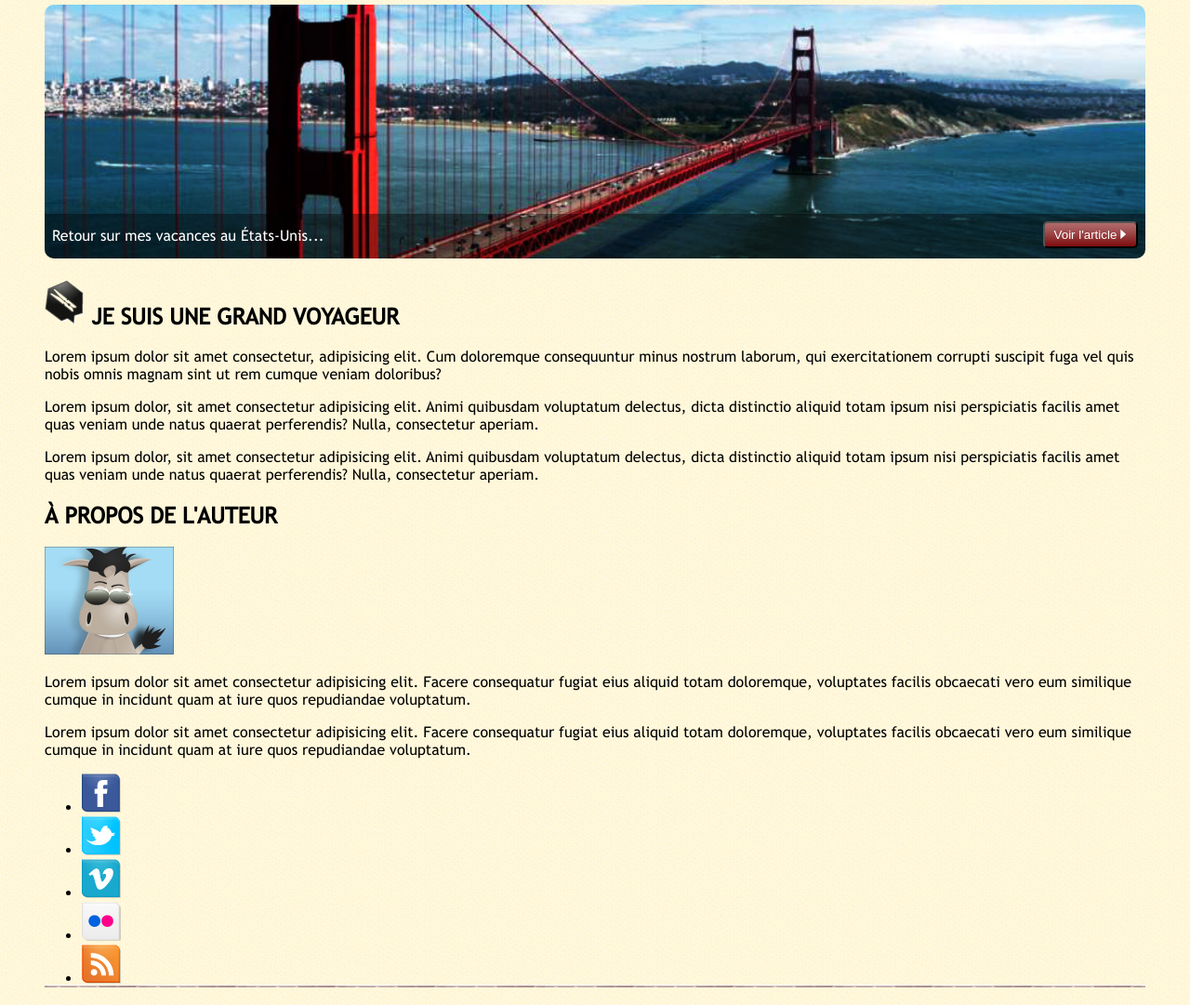
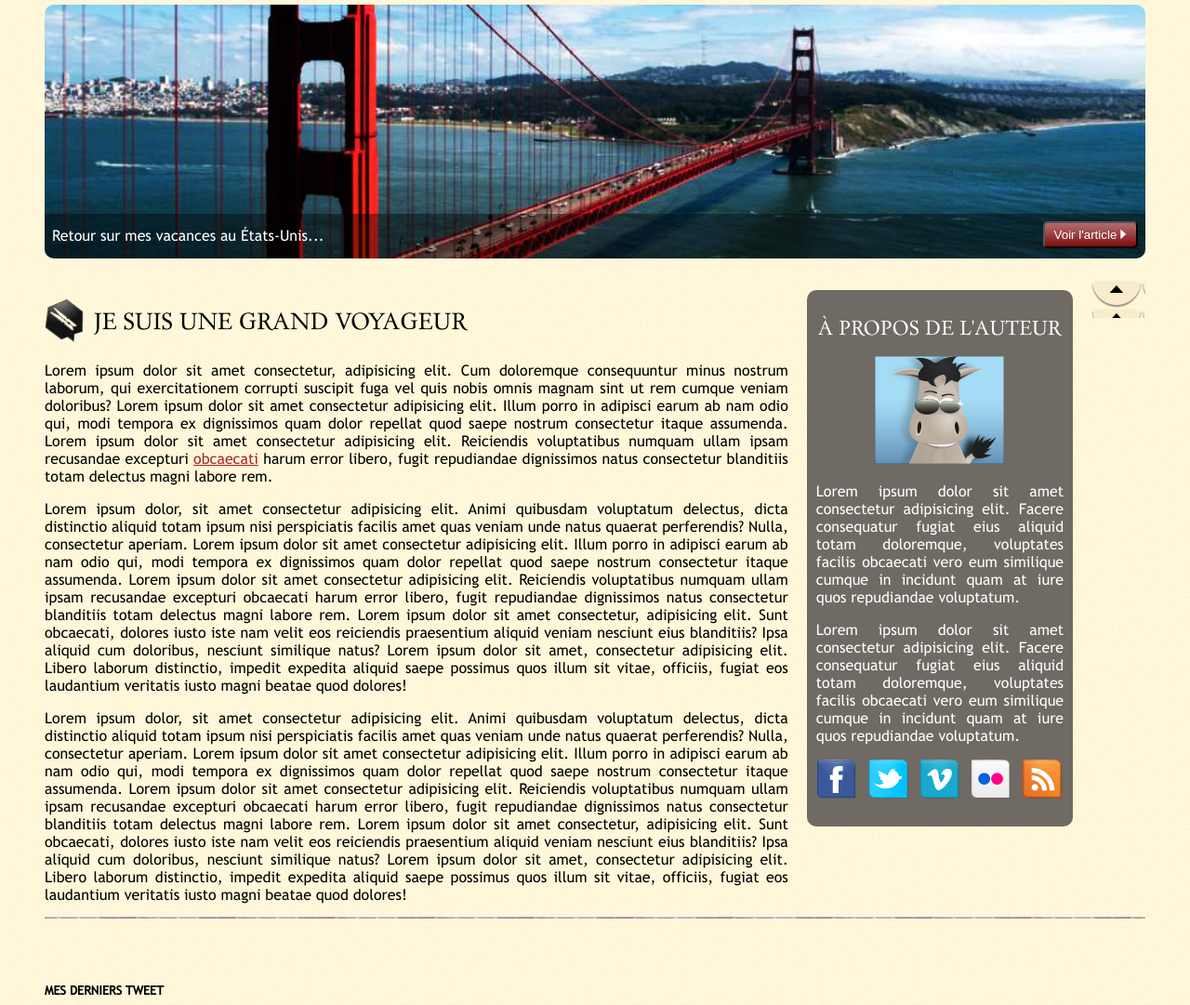
Before and after one commit to mentor-OC-archist/OC__frontend__P2, a plain HTML site: page index.html in a window 1280 px wide. Shown: the part 166-1247 px from the top of the page at 93% size. Drawn offline with Linux system fonts and the light colour scheme.

Commit message:
WIP STEP7: DONE main block

```diff
--- a/index.html
+++ b/index.html
@@ -14,9 +14,9 @@
         <hgroup id="logoSlogan">
             <img src="assets/images/zozor_logo.png" alt="logo zozor">
             <h1 class="main_font">Zozor</h1>
-            <h2 class="secondary_font">Carnet de voyage</h2>
+            <h2 class="">Carnet de voyage</h2>
         </hgroup>
-        <menu id="mainMenu" class="secondary_font">
+        <menu id="mainMenu" class="">
             <li>
                 <a href="#">ACCUEIL</a>
             </li>
@@ -49,13 +49,29 @@
     <!-- main>(article>(h2>img[src="assets/images/ico_epingle.png" alt="epingle"]+span{JE SUIS UNE GRAND VOYAGEUR})+p{lorem}*3)+aside>h2{À PROPOS DE L'AUTEUR}+img[src="assets/images/zozor_classe.png" alt="auteur zozor"]+p{lorem}*2+ul>(li>img[src="" alt="sns-$"])*5 -->
     <main class="separateur go_up">
         <article id="main_post">
-            <h2>
+            <h2 class="">
                 <img src="assets/images/ico_epingle.png" alt="epingle">
                 <span>JE SUIS UNE GRAND VOYAGEUR</span>
             </h2>
-            <p>Lorem ipsum dolor sit amet consectetur, adipisicing elit. Cum doloremque consequuntur minus nostrum laborum, qui exercitationem corrupti suscipit fuga vel quis nobis omnis magnam sint ut rem cumque veniam doloribus?</p>
-            <p>Lorem ipsum dolor, sit amet consectetur adipisicing elit. Animi quibusdam voluptatum delectus, dicta distinctio aliquid totam ipsum nisi perspiciatis facilis amet quas veniam unde natus quaerat perferendis? Nulla, consectetur aperiam.</p>
-            <p>Lorem ipsum dolor, sit amet consectetur adipisicing elit. Animi quibusdam voluptatum delectus, dicta distinctio aliquid totam ipsum nisi perspiciatis facilis amet quas veniam unde natus quaerat perferendis? Nulla, consectetur aperiam.</p>
+            <p>
+                Lorem ipsum dolor sit amet consectetur, adipisicing elit. Cum doloremque consequuntur minus nostrum laborum, qui exercitationem corrupti suscipit fuga vel quis nobis omnis magnam sint ut rem cumque veniam doloribus?
+                Lorem ipsum dolor sit amet consectetur adipisicing elit. Illum porro in adipisci earum ab nam odio qui, modi tempora ex dignissimos quam dolor repellat quod saepe nostrum consectetur itaque assumenda.
+                Lorem ipsum dolor sit amet consectetur adipisicing elit. Reiciendis voluptatibus numquam ullam ipsam recusandae excepturi <a href="#">obcaecati</a> harum error libero, fugit repudiandae dignissimos natus consectetur blanditiis totam delectus magni labore rem.
+            </p>
+            <p>
+                Lorem ipsum dolor, sit amet consectetur adipisicing elit. Animi quibusdam voluptatum delectus, dicta distinctio aliquid totam ipsum nisi perspiciatis facilis amet quas veniam unde natus quaerat perferendis? Nulla, consectetur aperiam.
+                Lorem ipsum dolor sit amet consectetur adipisicing elit. Illum porro in adipisci earum ab nam odio qui, modi tempora ex dignissimos quam dolor repellat quod saepe nostrum consectetur itaque assumenda.
+                Lorem ipsum dolor sit amet consectetur adipisicing elit. Reiciendis voluptatibus numquam ullam ipsam recusandae excepturi obcaecati harum error libero, fugit repudiandae dignissimos natus consectetur blanditiis totam delectus magni labore rem.
+                Lorem ipsum dolor sit amet consectetur, adipisicing elit. Sunt obcaecati, dolores iusto iste nam velit eos reiciendis praesentium aliquid veniam nesciunt eius blanditiis? Ipsa aliquid cum doloribus, nesciunt similique natus?
+                Lorem ipsum dolor sit amet, consectetur adipisicing elit. Libero laborum distinctio, impedit expedita aliquid saepe possimus quos illum sit vitae, officiis, fugiat eos laudantium veritatis iusto magni beatae quod dolores!
+            </p>
+            <p>
+                Lorem ipsum dolor, sit amet consectetur adipisicing elit. Animi quibusdam voluptatum delectus, dicta distinctio aliquid totam ipsum nisi perspiciatis facilis amet quas veniam unde natus quaerat perferendis? Nulla, consectetur aperiam.
+                Lorem ipsum dolor sit amet consectetur adipisicing elit. Illum porro in adipisci earum ab nam odio qui, modi tempora ex dignissimos quam dolor repellat quod saepe nostrum consectetur itaque assumenda.
+                Lorem ipsum dolor sit amet consectetur adipisicing elit. Reiciendis voluptatibus numquam ullam ipsam recusandae excepturi obcaecati harum error libero, fugit repudiandae dignissimos natus consectetur blanditiis totam delectus magni labore rem.
+                Lorem ipsum dolor sit amet consectetur, adipisicing elit. Sunt obcaecati, dolores iusto iste nam velit eos reiciendis praesentium aliquid veniam nesciunt eius blanditiis? Ipsa aliquid cum doloribus, nesciunt similique natus?
+                Lorem ipsum dolor sit amet, consectetur adipisicing elit. Libero laborum distinctio, impedit expedita aliquid saepe possimus quos illum sit vitae, officiis, fugiat eos laudantium veritatis iusto magni beatae quod dolores!
+            </p>
         </article>
         <aside id="about left_arrow">
             <h2>À PROPOS DE L'AUTEUR</h2>
--- a/style.css
+++ b/style.css
@@ -10,6 +10,12 @@ body>header,body>footer {
 }
 body>nav,body>main {
     margin: 1.5em 3em;
+}
+h2,menu a{
+    font-family:day_romanregular;font-weight: normal;
+}
+menu,ul{
+    list-style: none;
 }
 
 
@@ -30,7 +36,7 @@ RÈGLES CHARTE GRAPHIQUE
 .fond_degrade{background:url("assets/images/fond_degraderouge.png") repeat-x;color:white;}
 .ul_puces{list-style-image: url("ico_liensexterne.png");}
 .main_font{font-family:"ballparkweiner"}
-.secondary_font{font-family:"day_romanregular"}
+.secondary_font{font-family:"day_romanregular";}
 .text_font{font-family:"trebuc"}
 
 
@@ -40,8 +46,12 @@ RÈGLES CHARTE GRAPHIQUE
 /*---------------------------------*/
 /*---------------------------------*/
 /*
-DIRECTIVES CSS
+DIRECTIVES & VARIABLES CSS
 */
+
+:root{
+    --aside_color: #6f6a63;
+}
 
 @font-face
 {
@@ -98,11 +108,9 @@ body>header>hgroup>h1{
     line-height: .5em;
 }
 body>header>hgroup>h2{
-    font-weight: normal;
     font-size: 1.3em;
 }
 body>header>menu{
-    list-style: none;
     display: flex;
     padding: 0;
     gap: 1em;
@@ -163,17 +171,38 @@ body>nav>p>button>img{}
 
 
 
-body>main{}
-body>main>article{}
-body>main>article>h2{}
-body>main>article>img{}
-body>main>article>p{}
-body>main>article>p>a{}
-body>main>aside{}
-body>main>aside>h2{}
+body>main{
+    display: flex;gap:20px;
+}
+body>main>article{
+    flex-basis:70%;
+}
+body>main>article>h2{
+    display:flex;align-items: center;gap:10px
+}
+body>main>article>h2>img{}
+body>main>article>h2>span{}
+body>main>article>p{text-align:justify;}
+body>main>article>p>a{color:brown;}
+body>main>aside{
+    flex-basis:25%;
+    margin-top: 10px;
+    background: var(--aside_color);
+    color:white;
+    border-radius:10px;
+    text-align:center;
+    padding:10px;
+    align-self: baseline;
+}
+body>main>aside>h2{font-size:1.3em;}
 body>main>aside>img{}
-body>main>aside>p{}
-body>main>aside>ul{}
+body>main>aside>p{text-align:justify;}
+body>main>aside>ul{
+    display: flex;
+    gap:10px;
+    padding:0;
+    justify-content:space-around;
+}
 body>main>aside>ul>li{}
 body>main>aside>ul>li>img{}
 
```
